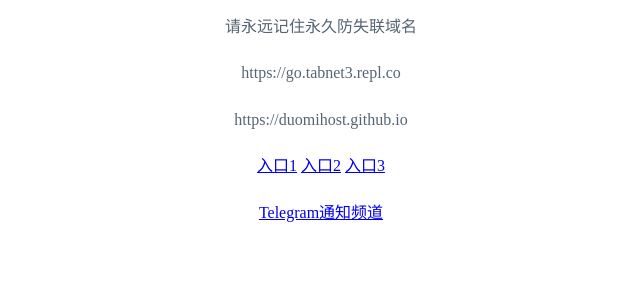
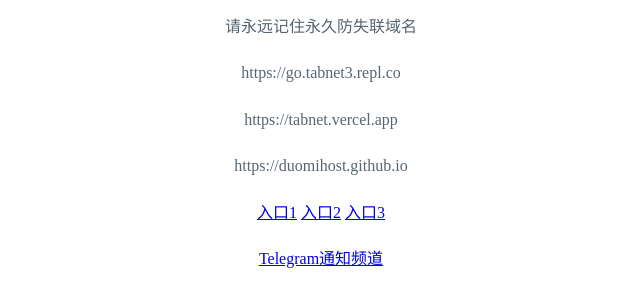
Before and after one commit to duomihost/tabnet, a website: page index.html in a window 1280 px wide. Shown: the part 226-532 px from the top of the page, without its empty margins (319-959 px from the left). Drawn offline with Linux system fonts and the light colour scheme.

Commit message:
Update index.html

```diff
--- a/index.html
+++ b/index.html
@@ -19,6 +19,7 @@
     </h1>
     <p style="color: #566573;">请永远记住永久防失联域名</p>
     <p style="color: #566573;">https://go.tabnet3.repl.co</p>
+    <p style="color: #566573;">https://tabnet.vercel.app</p>
     <p style="color: #566573;">https://duomihost.github.io</p>
     <p>
       <a href="https://go.tabnet.top" target="_blank">入口1</a>
```
